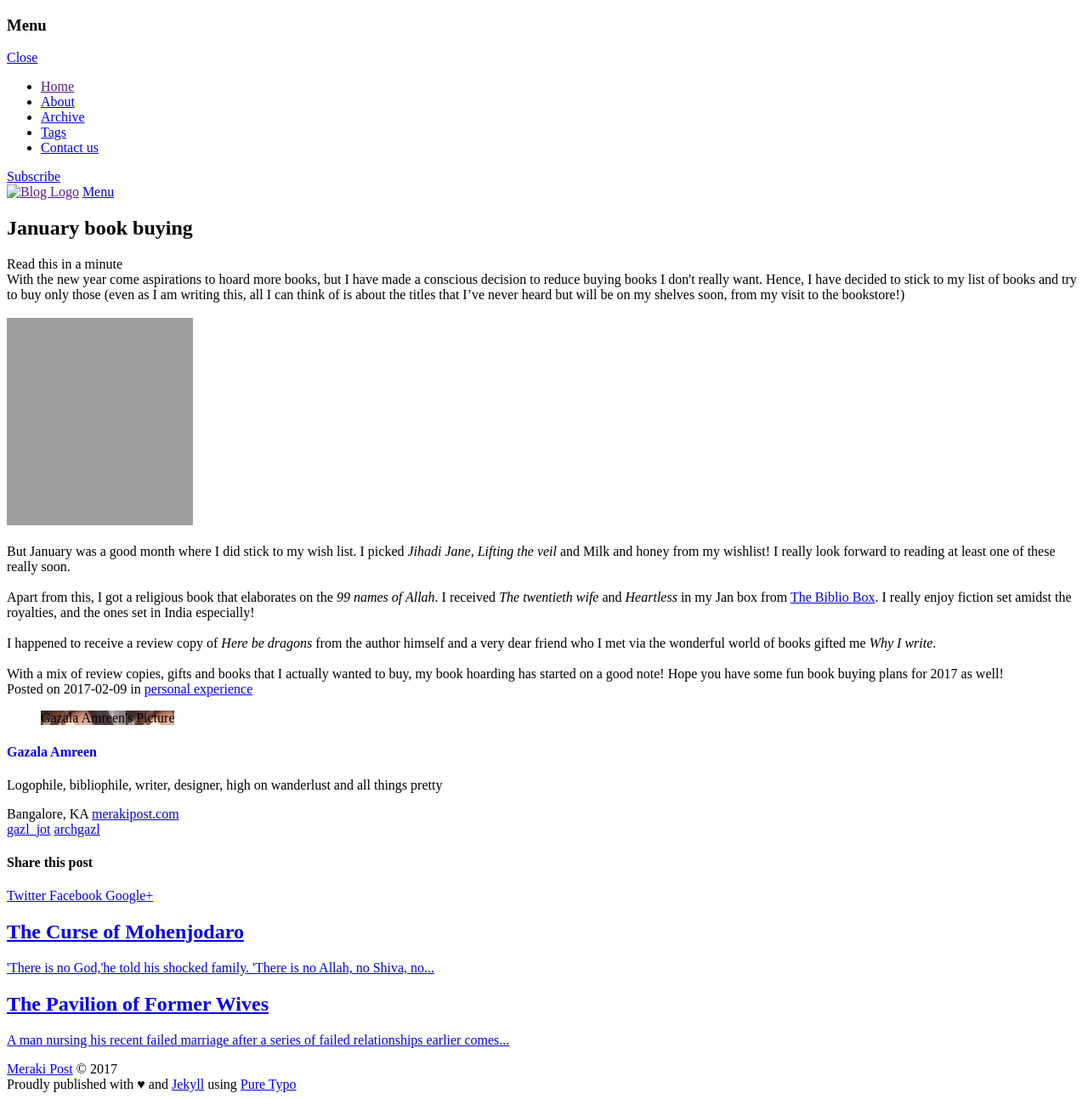
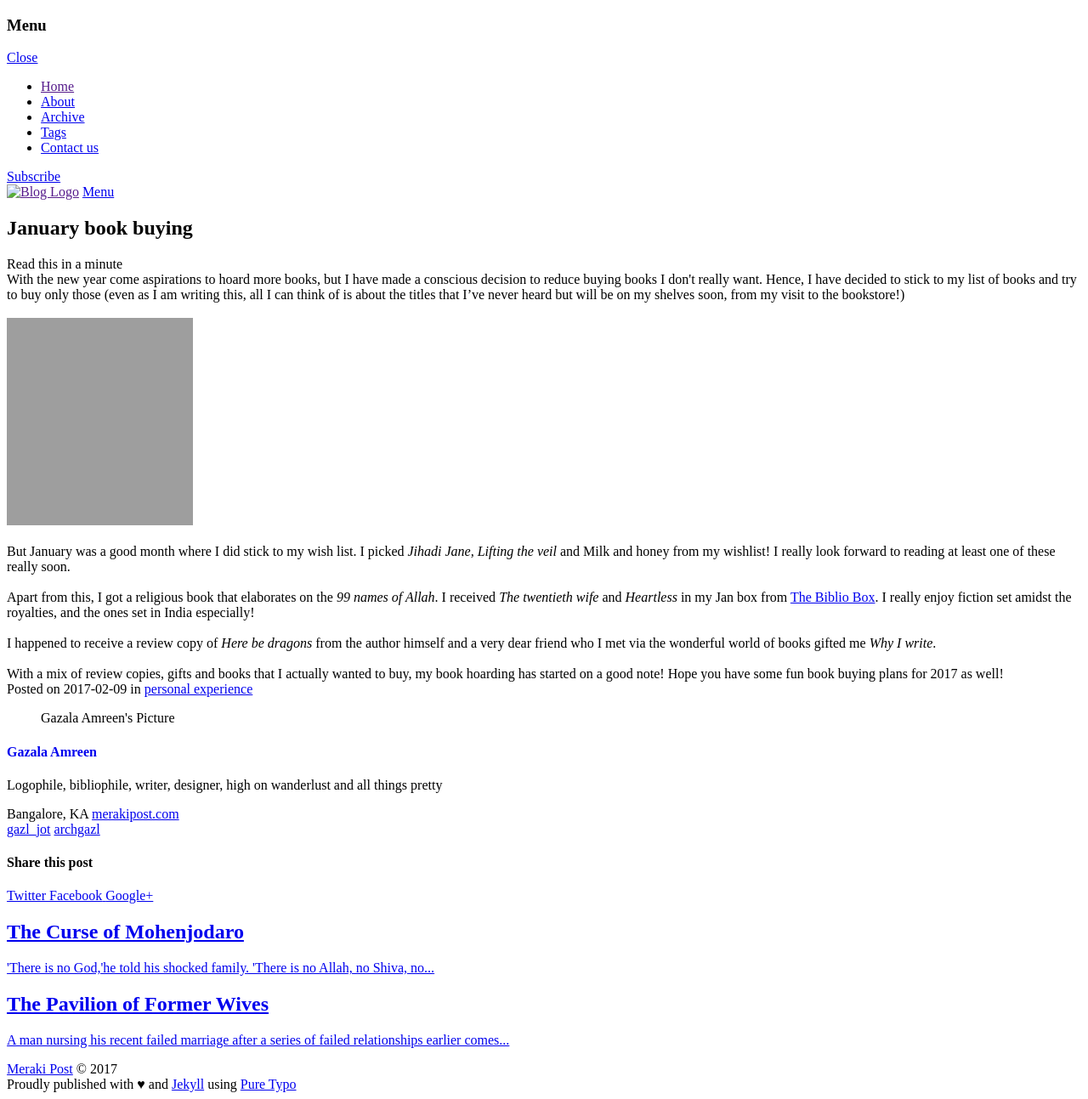
Before and after one commit to studiolampblack/puretypo, a Jekyll site: the page built from _posts/2017-02-09-january-book-buying.html, in a window 1280 px wide. Shown: the whole page at 85% size. Built offline with Jekyll 4.4.1, drawn with Linux system fonts in a browser that asks for light colours; nearby versions of some CDN libraries; comment, search, counter and statistics services are not loaded; grey boxes are pictures that could not be loaded.

Commit message:
Reference to Gazala's image

```diff
--- a/_config.yml
+++ b/_config.yml
@@ -41,7 +41,7 @@ authors:
     bio: Logophile, bibliophile, writer, designer, high on wanderlust and all things pretty
     twitter: gazl_jot
     facebook: archgazl
-    image: /assets/images/gazala.png
+    image: assets/images/gazala.png
     location: Bangalore, KA
     url: https://www.merakipost.com
     shorturl: merakipost.com
```
